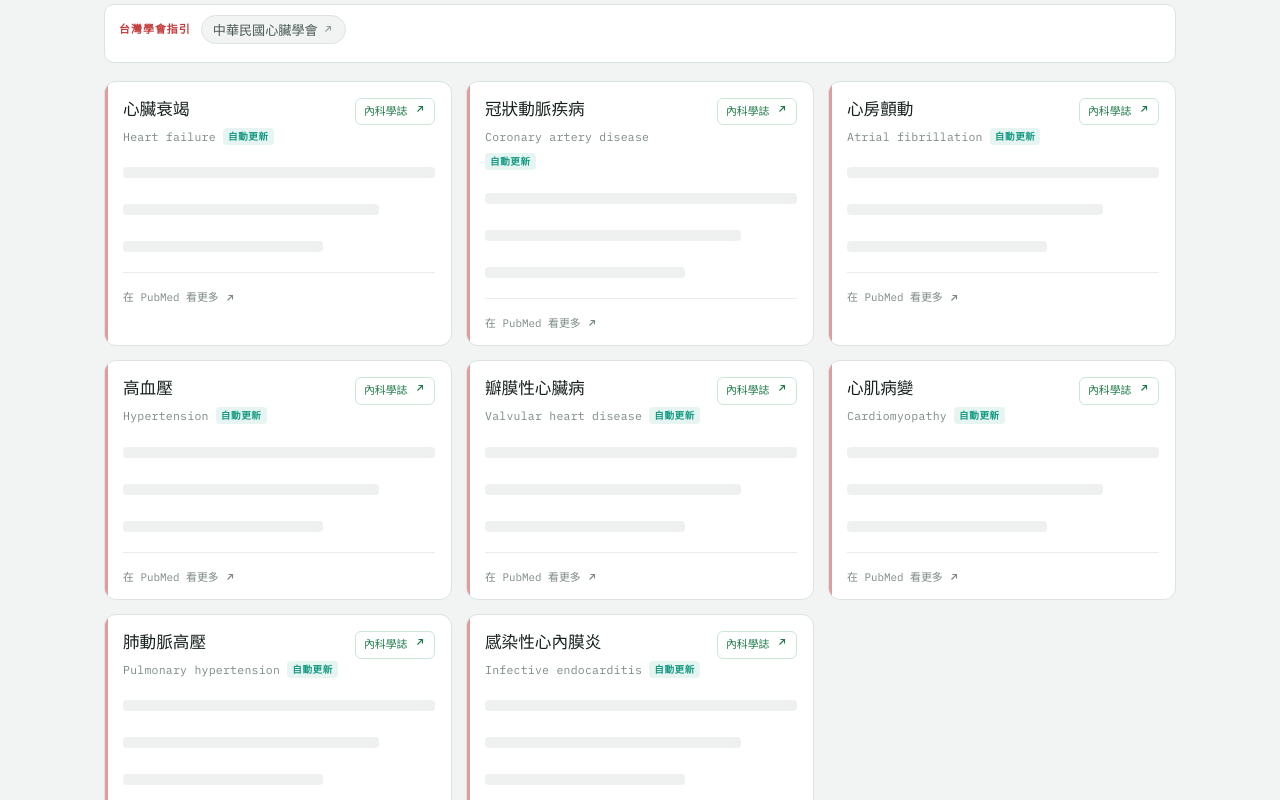
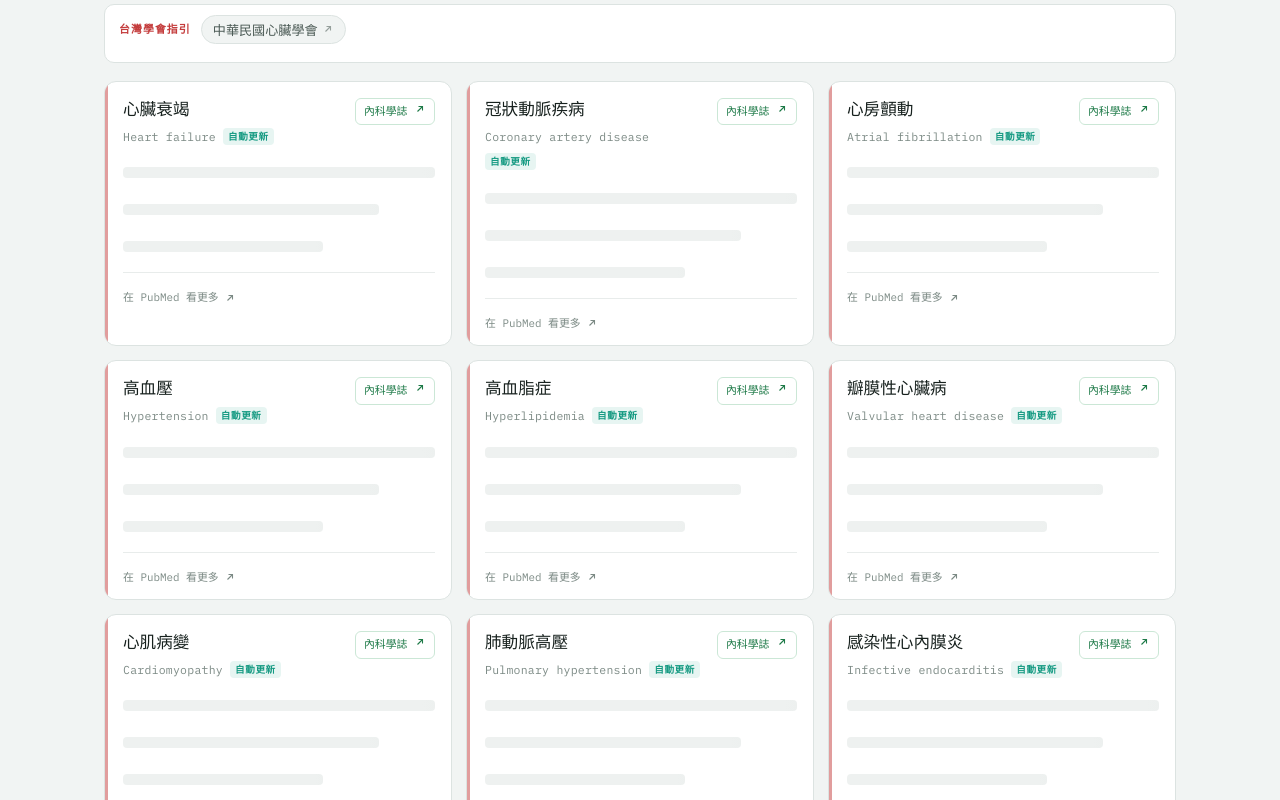
Before and after one commit to tsn4830-ui/im-guideline-index, a plain HTML site: page index.html in a window 1280 px wide. Shown: the part 662-1462 px from the top of the page. Drawn offline with Linux system fonts and the light colour scheme; no server answers.

Commit message:
feat: 新增高血脂症卡片（心臟內科），鎖定 2026 ACC/AHA 血脂指引
gq 限 Guideline[pt] 隔離出正式指引(排除導讀/companion),合併後顯示
2026 ACC/AHA 膽固醇指引(最新)+2018 版(旗艦)。疾病數自動 67→68。

Co-Authored-By: Claude Fable 5 <noreply@anthropic.com>

```diff
--- a/index.html
+++ b/index.html
@@ -367,6 +367,7 @@ const DISEASES = [
   { sub:'cardio', zh:'冠狀動脈疾病', en:'Coronary artery disease', gq:'("chronic coronary"[ti] OR "coronary artery disease"[ti]) AND (AHA[tiab] OR ACC[tiab] OR ESC[tiab]) AND ("Circulation"[ta] OR "Eur Heart J"[ta] OR "J Am Coll Cardiol"[ta])' },
   { sub:'cardio', zh:'心房顫動', en:'Atrial fibrillation', gq:'"atrial fibrillation"[ti] AND (AHA[tiab] OR ACC[tiab] OR ESC[tiab] OR HRS[tiab]) AND ("Circulation"[ta] OR "Eur Heart J"[ta] OR "J Am Coll Cardiol"[ta])' },
   { sub:'cardio', zh:'高血壓', en:'Hypertension', gq:'("high blood pressure"[ti] OR hypertension[ti]) AND (AHA[tiab] OR ACC[tiab] OR ESC[tiab] OR ESH[tiab]) AND ("Circulation"[ta] OR "Hypertension"[ta] OR "J Am Coll Cardiol"[ta] OR "Eur Heart J"[ta] OR "J Hypertens"[ta])' },
+  { sub:'cardio', zh:'高血脂症', en:'Hyperlipidemia', gq:'(cholesterol[ti] OR dyslipidemia[ti] OR hyperlipidemia[ti]) AND (AHA[tiab] OR ACC[tiab]) AND (Guideline[pt] OR "Practice Guideline"[pt]) AND ("Circulation"[ta] OR "J Am Coll Cardiol"[ta])' },
   { sub:'cardio', zh:'瓣膜性心臟病', en:'Valvular heart disease', gq:'"valvular heart disease"[ti] AND (ESC[tiab] OR EACTS[tiab] OR AHA[tiab] OR ACC[tiab]) AND ("Eur Heart J"[ta] OR "Circulation"[ta] OR "J Am Coll Cardiol"[ta])' },
   { sub:'cardio', zh:'心肌病變', en:'Cardiomyopathy', gq:'cardiomyopath*[ti] AND (ESC[tiab] OR AHA[tiab] OR ACC[tiab]) AND ("Eur Heart J"[ta] OR "Circulation"[ta] OR "J Am Coll Cardiol"[ta])' },
   { sub:'cardio', zh:'肺動脈高壓', en:'Pulmonary hypertension', gq:'"pulmonary hypertension"[ti] AND (ESC[tiab] OR ERS[tiab]) AND ("Eur Heart J"[ta] OR "Eur Respir J"[ta])' },
```
